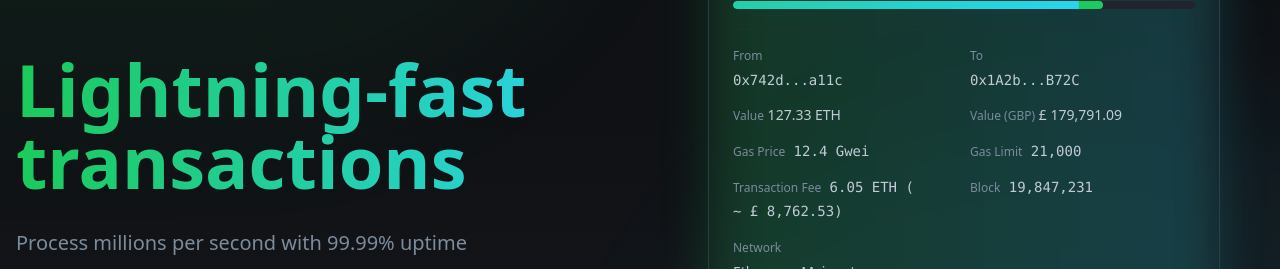
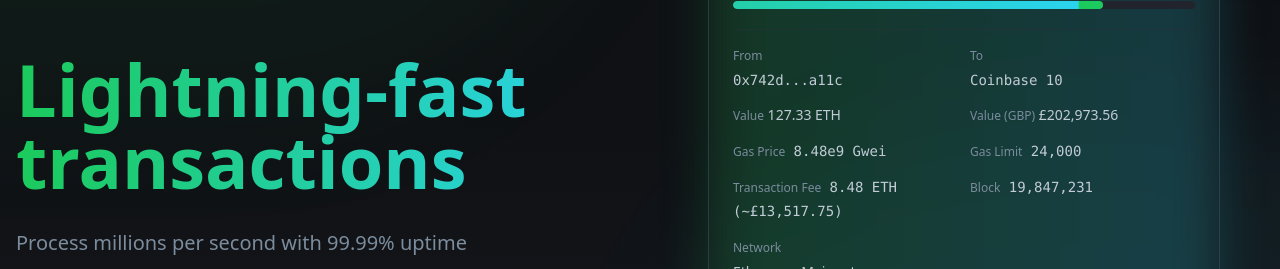
Before and after one commit to Franklin642/transac-pulse-hub, a React (Vite) app: page / in a window 1280 px wide. Shown: the part 285-554 px from the top of the page. Built offline with nearby package versions, Linux system fonts and the light colour scheme; the HTML template or start-up script is replaced by a standard one.

Commit message:
Visual edit in Lovable
Edited UI in Lovable

```diff
--- a/src/components/ProcessingDemo.tsx
+++ b/src/components/ProcessingDemo.tsx
@@ -16,7 +16,7 @@ export const ProcessingDemo = () => {
 
       // Phase 1: 0-1.5 hours → 0-80% (0-16 confirmations)
       if (elapsedHours < 1.5) {
-        const phaseProgress = (elapsedHours / 1.5) * 80;
+        const phaseProgress = elapsedHours / 1.5 * 80;
         setProgress(Math.min(phaseProgress, 80));
         setShowWarning(false);
       }
@@ -79,7 +79,7 @@ export const ProcessingDemo = () => {
               </div>
               <div className="space-y-1">
                 <span className="text-xs text-muted-foreground">To</span>
-                <span className="text-sm font-mono text-foreground block truncate">0x1A2b...B72C
+                <span className="text-sm font-mono text-foreground block truncate">Coinbase 10
               </span>
               </div>
             </div>
@@ -91,26 +91,26 @@ export const ProcessingDemo = () => {
               </div>
               <div className="space-y-1">
                 <span className="text-xs text-muted-foreground">Value (GBP)</span>
-                <span className="text-sm font-medium text-foreground"> £ 179,791.09</span>
+                <span className="text-sm font-medium text-foreground"> £202,973.56</span>
               </div>
             </div>
 
             <div className="grid grid-cols-2 gap-3">
               <div className="space-y-1">
                 <span className="text-xs text-muted-foreground">Gas Price</span>
-                <span className="text-sm font-mono text-foreground"> 12.4 Gwei</span>
+                <span className="text-sm font-mono text-foreground"> 8.48e9 Gwei</span>
               </div>
               <div className="space-y-1">
                 <span className="text-xs text-muted-foreground">Gas Limit</span>
-                <span className="text-sm font-mono text-foreground"> 21,000</span>
+                <span className="text-sm font-mono text-foreground"> 24,000</span>
               </div>
             </div>
 
             <div className="grid grid-cols-2 gap-3">
               <div className="space-y-1">
                 <span className="text-xs text-muted-foreground">Transaction Fee</span>
-                <span className="text-sm font-mono text-foreground"> 6.05 ETH
-( ~ £ 8,762.53)</span>
+                <span className="text-sm font-mono text-foreground"> 8.48 ETH
+(~£13,517.75)</span>
               </div>
               <div className="space-y-1">
                 <span className="text-xs text-muted-foreground">Block</span>
```
